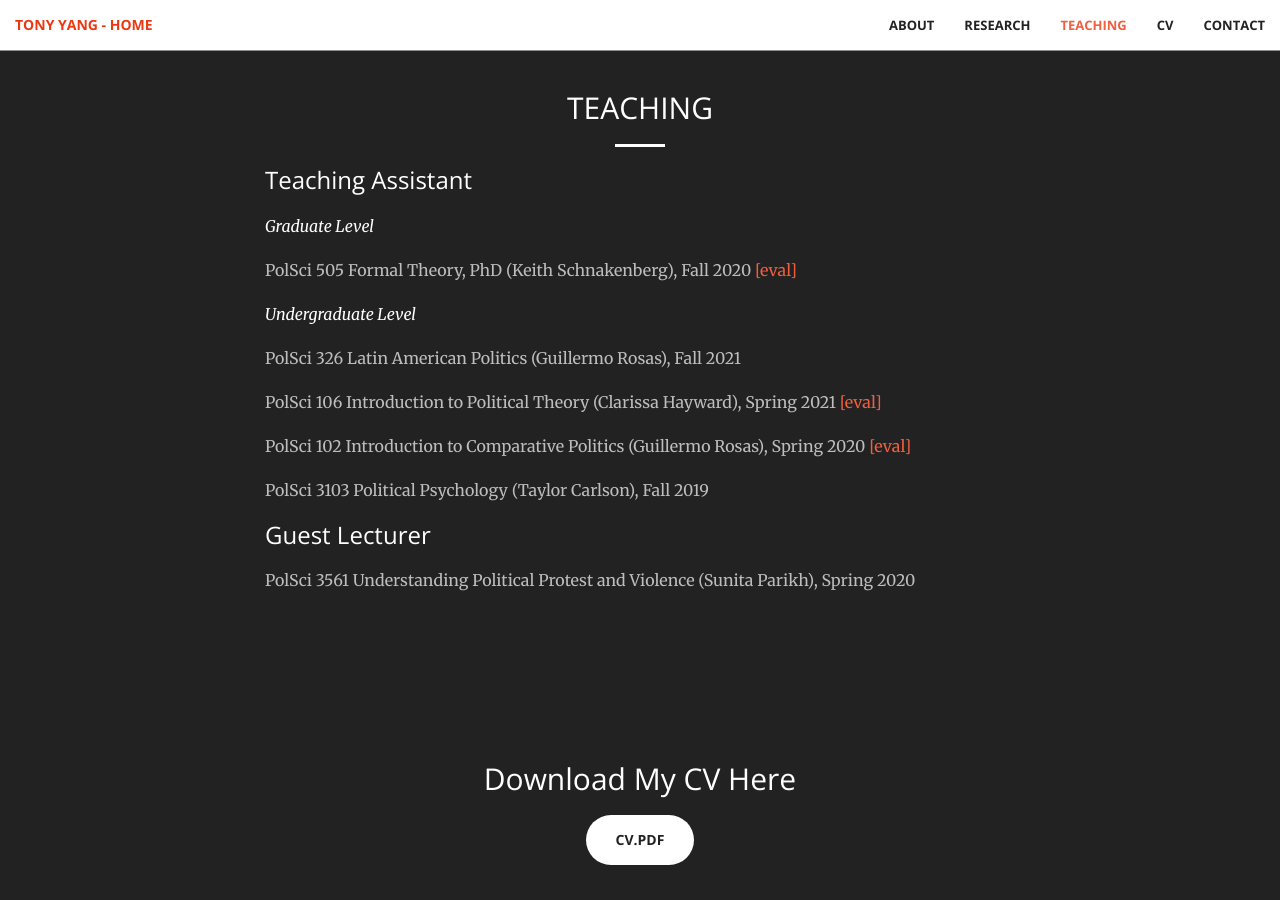
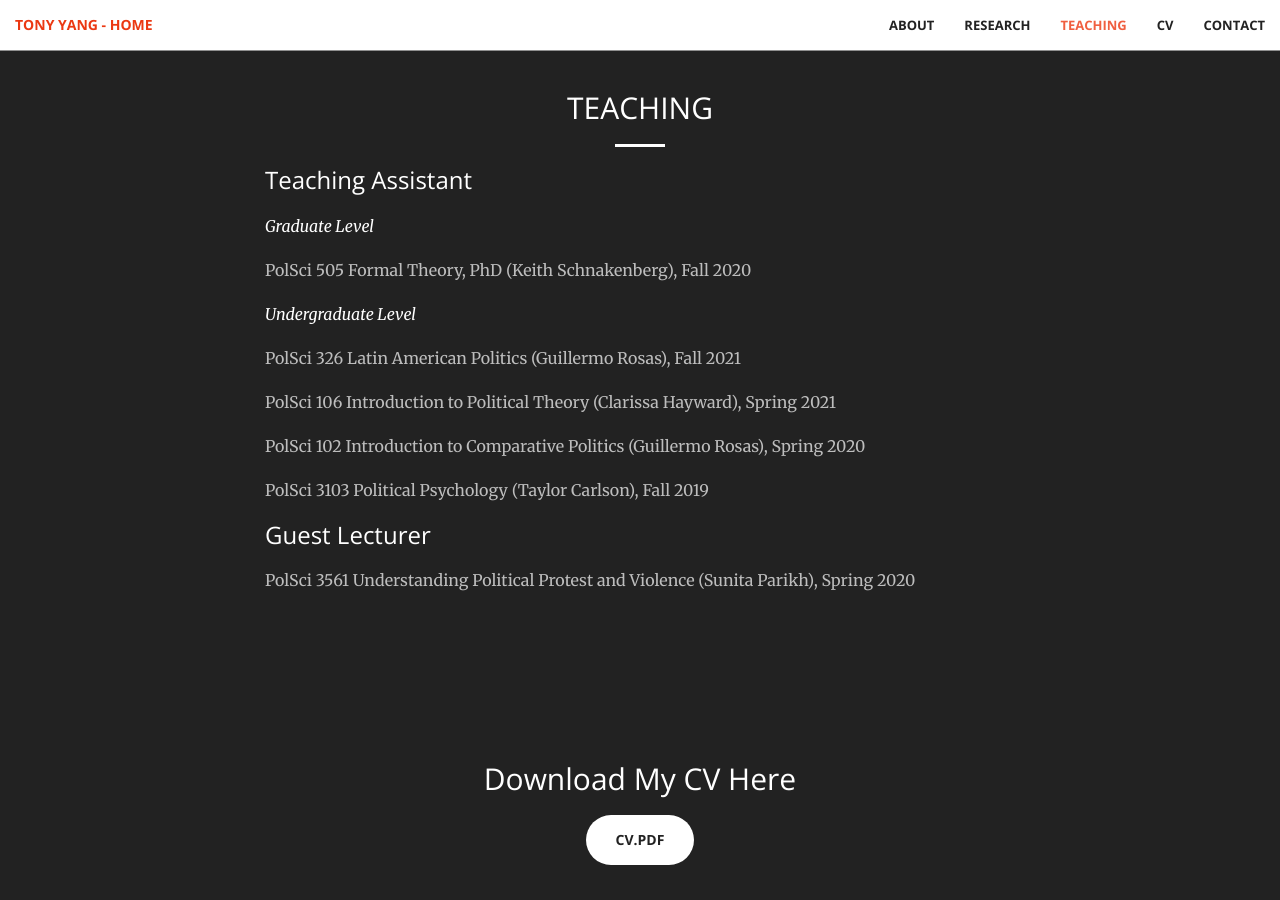
Before and after one commit to tonyhsfz/website, a Jekyll site: the page built from index.html, in a window 1280 px wide and 900 px high, scrolled down 2559 px. Built offline with Jekyll 4.4.1, drawn with Linux system fonts in a browser that asks for light colours.

Commit message:
Update teaching.html

```diff
--- a/_includes/teaching.html
+++ b/_includes/teaching.html
@@ -7,11 +7,11 @@
                 <h3 class="section-heading">Teaching Assistant</h3>
                 <p></p>
                 <p><i>Graduate Level</i></p>
-                <p class="text-faded">PolSci 505 Formal Theory, PhD (Keith Schnakenberg), Fall 2020 <a href="/img/PS505.pdf">[eval]</a> </p>
+                <p class="text-faded">PolSci 505 Formal Theory, PhD (Keith Schnakenberg), Fall 2020 </p>
                 <p><i>Undergraduate Level</i></p>
                 <p class="text-faded">PolSci 326 Latin American Politics (Guillermo Rosas), Fall 2021</p>
-                <p class="text-faded">PolSci 106 Introduction to Political Theory (Clarissa Hayward), Spring 2021 <a href="/img/PS106.pdf">[eval]</a></p>
-                <p class="text-faded">PolSci 102 Introduction to Comparative Politics (Guillermo Rosas), Spring 2020 <a href="/img/PS102.pdf">[eval]</a></p>
+                <p class="text-faded">PolSci 106 Introduction to Political Theory (Clarissa Hayward), Spring 2021 </p>
+                <p class="text-faded">PolSci 102 Introduction to Comparative Politics (Guillermo Rosas), Spring 2020 </p>
                 <p class="text-faded">PolSci 3103 Political Psychology (Taylor Carlson), Fall 2019</p>
                  <h3 class="section-heading">Guest Lecturer</h3>
                 <p></p>
```
